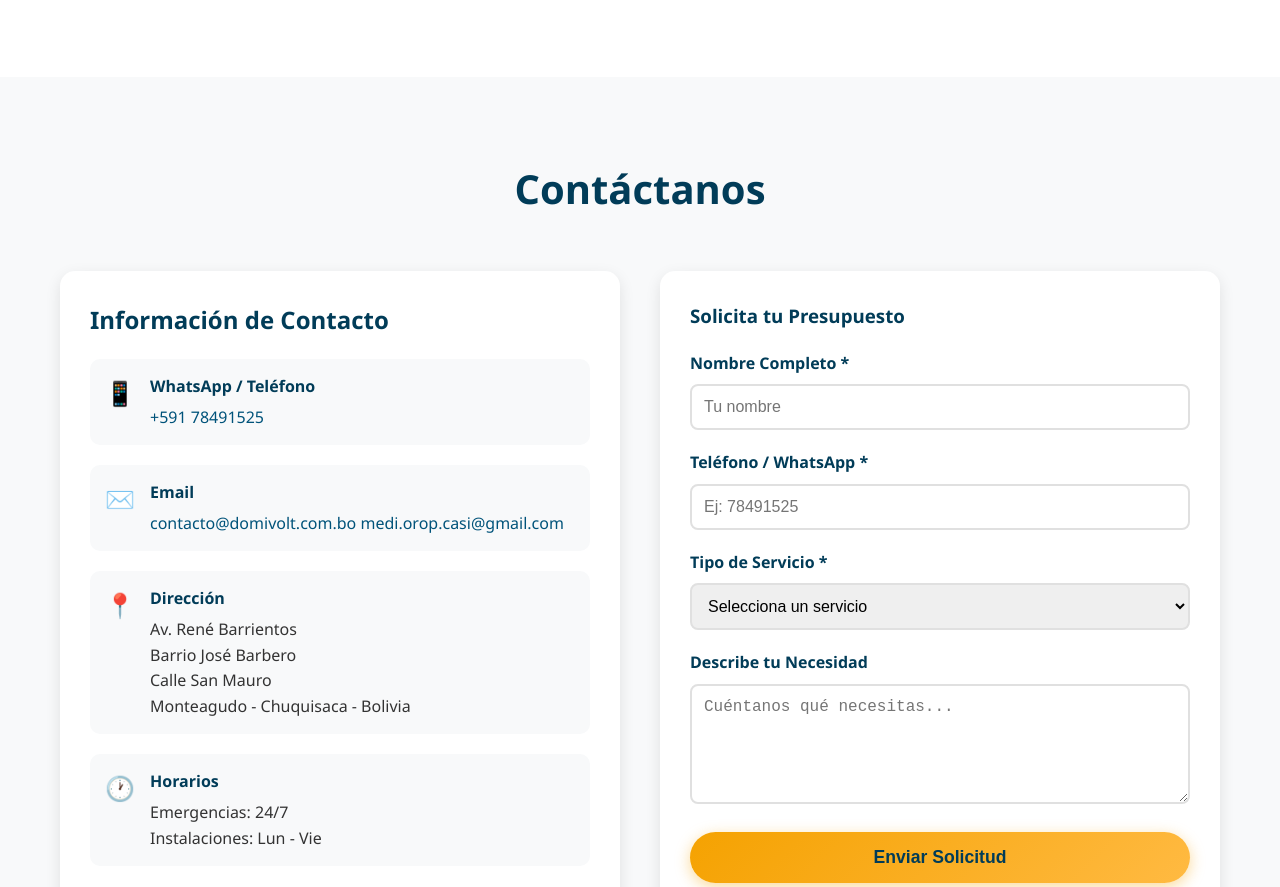
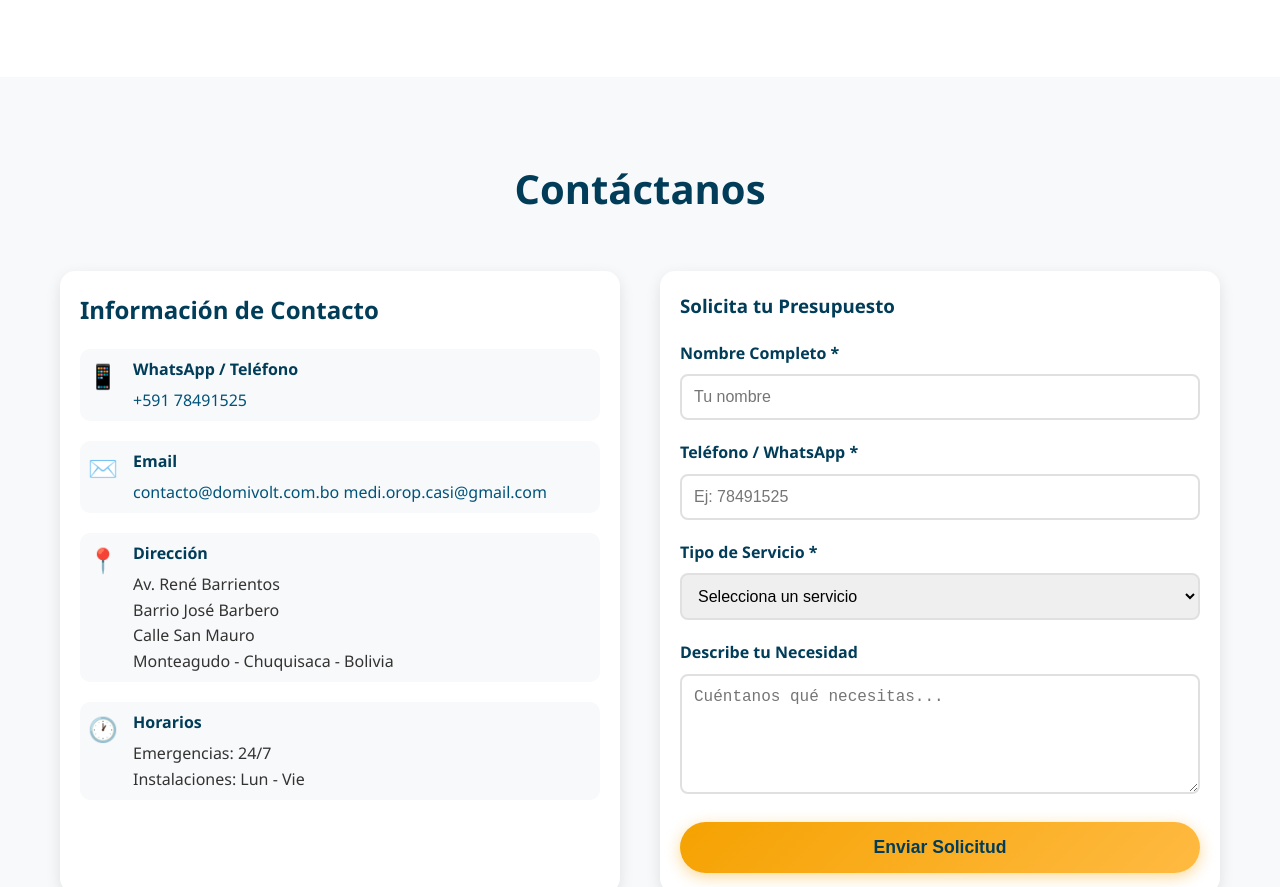
Before and after one commit to CasMag/domivolt-oficial, a plain HTML site: page index.html in a window 1280 px wide. Shown: the part 2918-3805 px from the top of the page. Drawn offline with Linux system fonts and the light colour scheme.

Commit message:
Restore css/style.css
Restored the entire CSS file after it was removed. v3

```diff
--- a/css/style.css
+++ b/css/style.css
@@ -339,20 +339,20 @@
 
         /* Contact Section */
         .contact {
-            padding: 80px 20px;
+            padding: 80px 6px;
             background: #f8f9fa;
         }
 
         .contact-grid {
             display: grid;
-            grid-template-columns: repeat(auto-fit, minmax(300px, 1fr));
+            grid-template-columns: repeat(auto-fit, minmax(250px, 1fr));
             gap: 40px;
             margin-top: 40px;
         }
 
         .contact-info {
             background: white;
-            padding: 30px;
+            padding: 20px;
             border-radius: 15px;
             box-shadow: 0 5px 15px rgba(0,0,0,0.1);
         }
@@ -368,7 +368,7 @@
             align-items: flex-start;
             gap: 15px;
             margin-bottom: 20px;
-            padding: 15px;
+            padding: 8px;
             background: #f8f9fa;
             border-radius: 10px;
             transition: all 0.3s ease;
@@ -407,7 +407,7 @@
         /* Contact Form */
         .contact-form {
             background: white;
-            padding: 30px;
+            padding: 20px;
             border-radius: 15px;
             box-shadow: 0 5px 15px rgba(0,0,0,0.1);
         }
```
